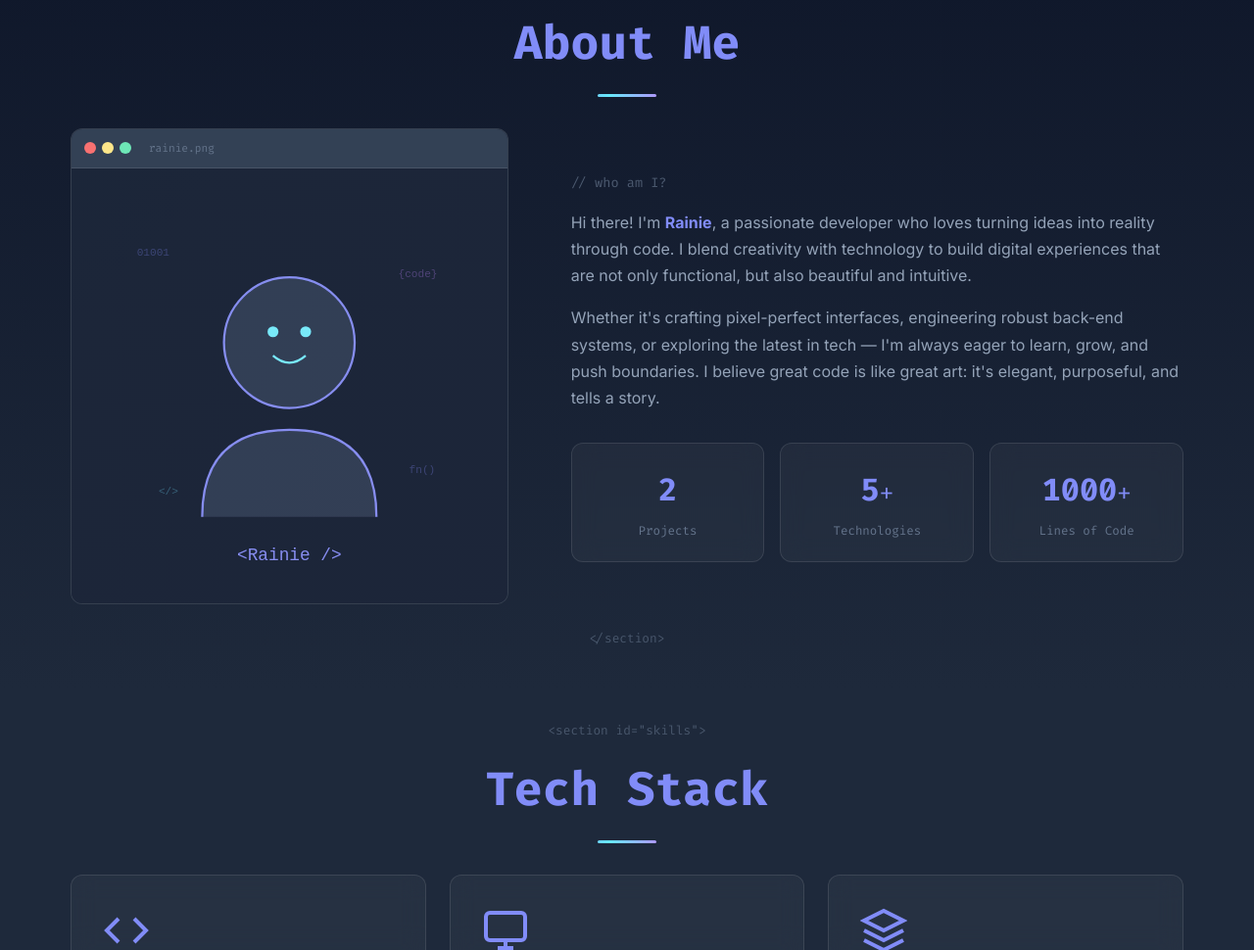
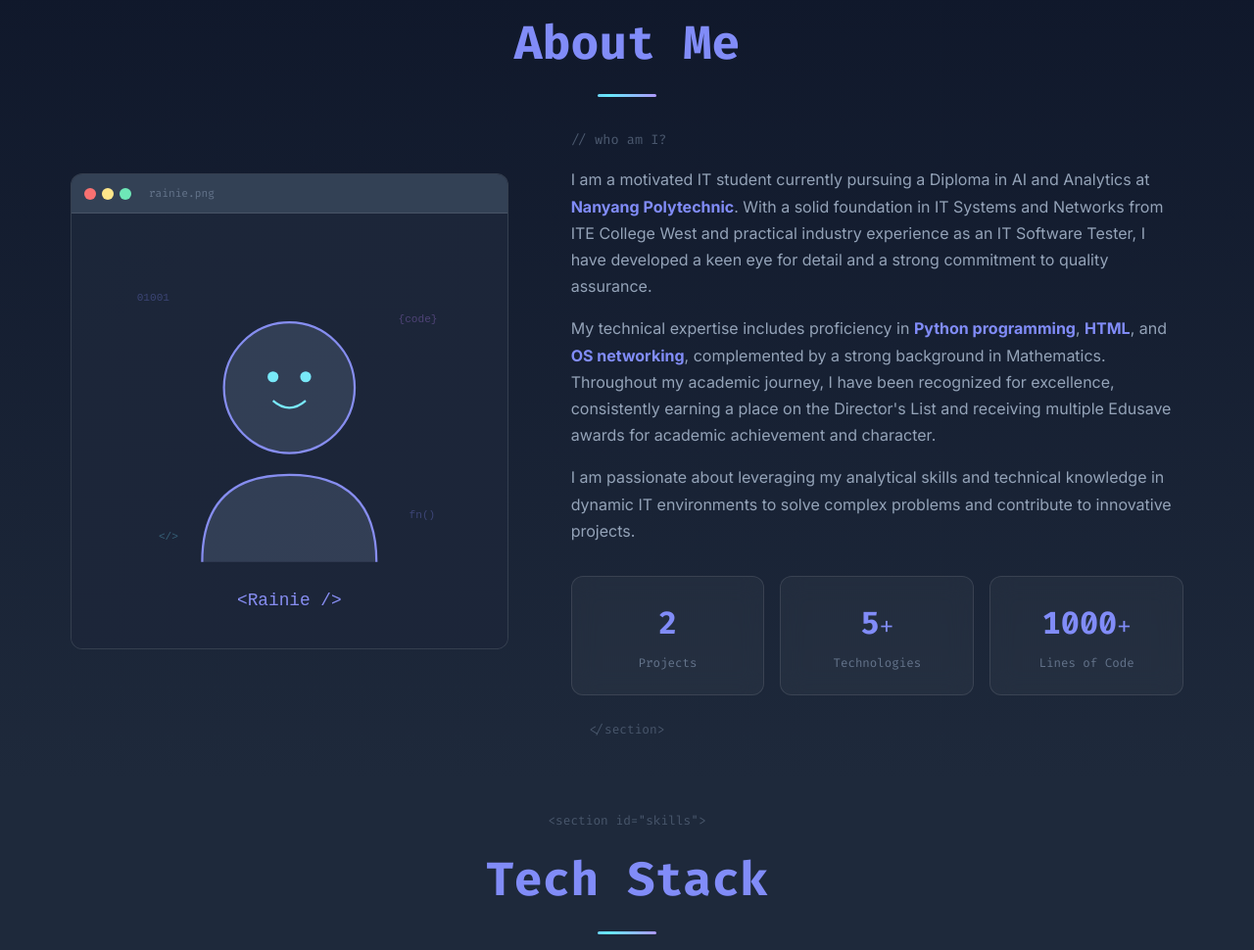
Before and after one commit to RaynKaiser/rainie_digitalportfolio, a plain HTML site: page index.html in a window 1280 px wide. Shown: the part 859-1829 px from the top of the page at 98% size. Drawn offline with Linux system fonts and the light colour scheme; animation ran at ten frames a second.

Commit message:
About me change

```diff
--- a/index.html
+++ b/index.html
@@ -140,16 +140,21 @@
                 <div class="about-text reveal-right">
                     <div class="code-comment">// who am I?</div>
                     <p>
-                        Hi there! I'm <strong>Rainie</strong>, a passionate developer who loves turning ideas into
-                        reality through code.
-                        I blend creativity with technology to build digital experiences that are not only functional,
-                        but also beautiful and intuitive.
+                        I am a motivated IT student currently pursuing a Diploma in AI and Analytics at
+                        <strong>Nanyang Polytechnic</strong>. With a solid foundation in IT Systems and Networks from
+                        ITE College West and practical industry experience as an IT Software Tester, I have developed
+                        a keen eye for detail and a strong commitment to quality assurance.
                     </p>
                     <p>
-                        Whether it's crafting pixel-perfect interfaces, engineering robust back-end systems, or
-                        exploring the latest in tech —
-                        I'm always eager to learn, grow, and push boundaries. I believe great code is like great art:
-                        it's elegant, purposeful, and tells a story.
+                        My technical expertise includes proficiency in <strong>Python programming</strong>,
+                        <strong>HTML</strong>, and <strong>OS networking</strong>, complemented by a strong background
+                        in Mathematics. Throughout my academic journey, I have been recognized for excellence,
+                        consistently earning a place on the Director's List and receiving multiple Edusave awards for
+                        academic achievement and character.
+                    </p>
+                    <p>
+                        I am passionate about leveraging my analytical skills and technical knowledge in dynamic IT
+                        environments to solve complex problems and contribute to innovative projects.
                     </p>
                     <div class="about-stats">
                         <div class="stat-card glass-card">
```
